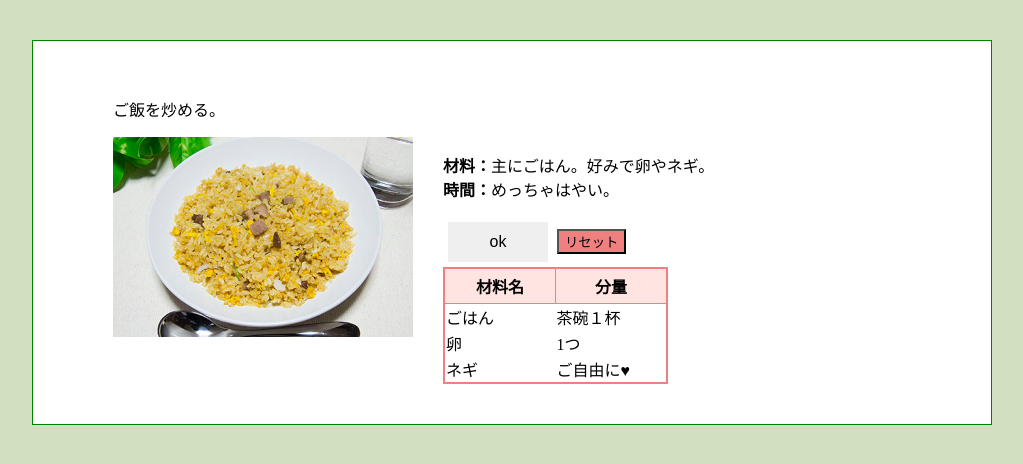
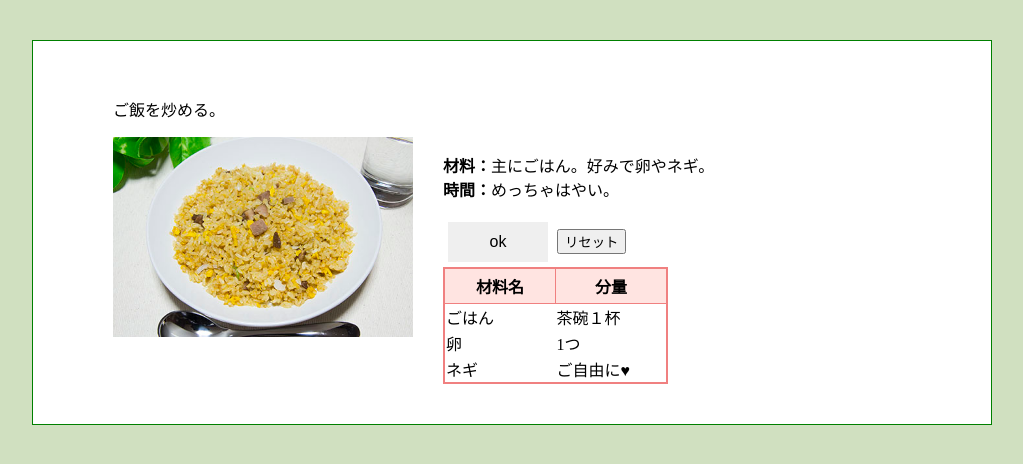
Before and after one commit to kougei1527050/2016web1-6, a plain HTML site: page index.html in a window 1280 px wide. Shown: the whole page, without its empty margins (128-1151 px from the left). Drawn offline with Linux system fonts and the light colour scheme.

Commit message:
Update default.css

```diff
--- a/css/default.css
+++ b/css/default.css
@@ -41,9 +41,6 @@ body{
    border:none;
    font-size:16px;
   }
-  .btn-r{
-   background-color:lightcoral;
-  }
 
   #ingredient{
    border:2px solid lightcoral;
```
